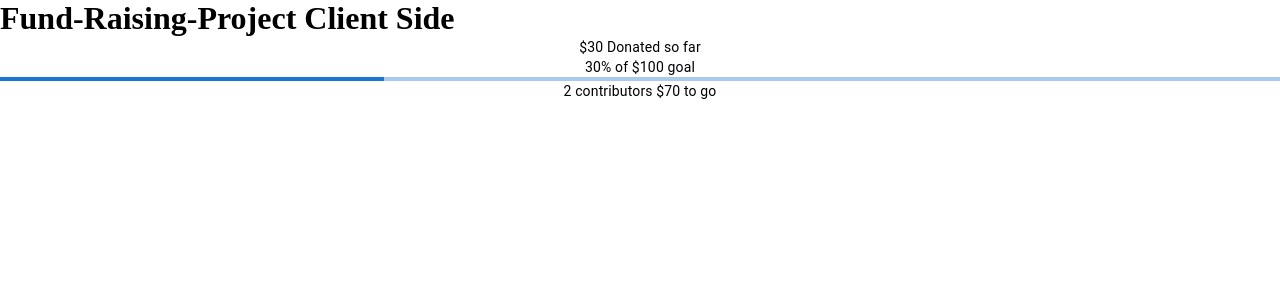
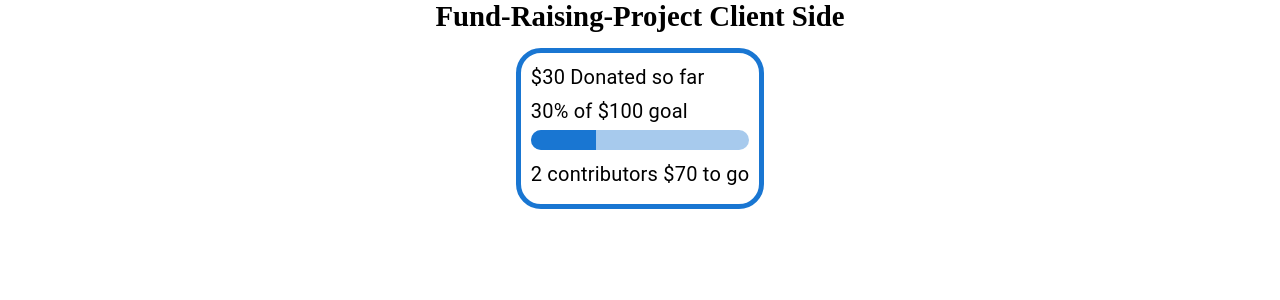
Before and after one commit to VladimirKarin/-Fund-Raising-Project-Client-Side, a Next.js app: page / in a window 1280 px wide. Shown: the top 300 px of the page. Built offline with nearby package versions, Linux system fonts and the light colour scheme.

Commit message:
FR-93style component

```diff
--- a/src/app/page.js
+++ b/src/app/page.js
@@ -1,9 +1,5 @@
-import DonationForm from '@/components/DonationForm';
-import DonateButton from '@/components/Buttons/DonateButton';
-
 import React from 'react';
 import '../styles/styles.css';
-import { LinearProgress } from '@mui/material';
 import IdeasDonationProgressBar from '@/components/ProgressBar';
 
 const idea = {
@@ -32,7 +28,7 @@ const idea = {
 };
 const HomePage = () => {
     return (
-        <div>
+        <div className="home-page">
             <h1>Fund-Raising-Project Client Side</h1>
             {/* <DonationForm
                 ideaId="b8f40262-d265-419d-a769-e0299901b73b"
--- a/src/components/ProgressBar.js
+++ b/src/components/ProgressBar.js
@@ -3,8 +3,6 @@
 import React, { useState, useEffect } from 'react';
 import LinearProgress from '@mui/material/LinearProgress';
 import Typography from '@mui/material/Typography';
-
-import '../styles/IdeasDonationProgressBar.css';
 
 const IdeasDonationProgressBar = ({ idea }) => {
     const [progress, setProgress] = useState(0);
--- a/src/styles/IdeasDonationProgressBar.css
+++ b/src/styles/IdeasDonationProgressBar.css
@@ -1,5 +1,32 @@
+:root {
+    --primary-color: #1976d2;
+}
+
 .progress-bar-container {
-    /* Add container styles */
+    max-width: 350px;
+    display: flex;
+    flex-direction: column;
+    align-items: flex-start;
+    border: 5px solid var(--primary-color);
+    border-radius: 25px;
+    padding: 10px;
+}
+
+.progress-bar-container .MuiLinearProgress-root {
+    width: 100%; /* Ensure the progress bar spans the entire container */
+    margin-bottom: 10px; /* Add spacing between the progress bar and other elements */
+    height: 20px;
+    border-radius: 25px;
+}
+
+.progress-bar-container .MuiTypography-root {
+    margin-bottom: 5px;
+    font-size: 20px;
+}
+
+.progress-bar-container .MuiTextField-root {
+    margin-bottom: 10px;
+    font-size: 20px;
 }
 
 .progress-bar-mark {
@@ -17,3 +44,6 @@
 .large-card-container {
     /* Add styles for large cards or pages */
 }
+
+@media (max-width: 576px) {
+}
--- a/src/styles/styles.css
+++ b/src/styles/styles.css
@@ -1,4 +1,5 @@
 @import url('../styles/donation-form.css');
+@import url('../styles/IdeasDonationProgressBar.css');
 
 html {
     scroll-behavior: smooth;
@@ -11,3 +12,15 @@ body * {
     vertical-align: top;
     box-sizing: border-box;
 }
+
+h1 {
+    font-size: 1.8rem;
+    text-align: center;
+    margin-bottom: 15px;
+}
+.home-page {
+    display: flex;
+    justify-content: center;
+    align-items: center;
+    flex-direction: column;
+}
```
